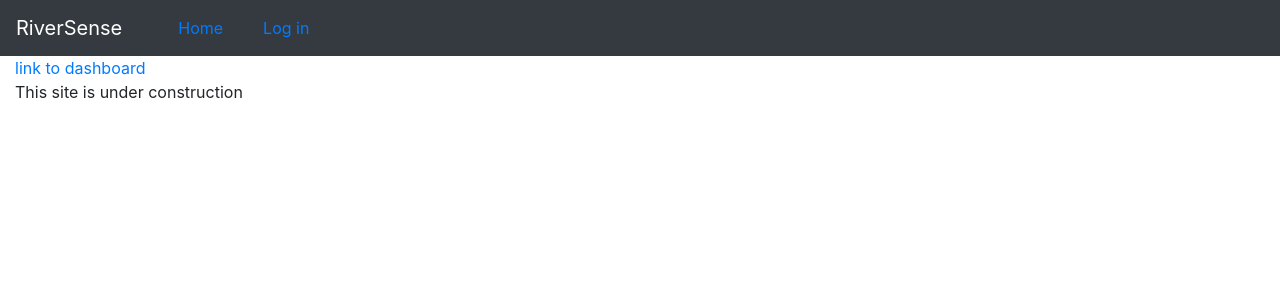
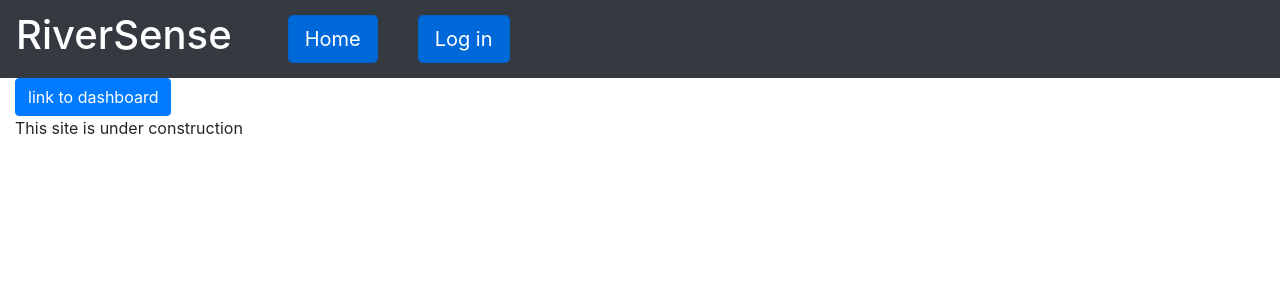
Before and after one commit to zachkohl/Rubicon_Sensors, a Flask app: page / in a window 1280 px wide. Shown: the top 300 px of the page. Run offline with Flask 2, Linux system fonts and the light colour scheme; some libraries are stand-ins or nearby versions.

Commit message:
added buttons

```diff
--- a/app.py
+++ b/app.py
@@ -24,33 +24,33 @@ bcrypt = Bcrypt(app) #use for encryption
 
 
 #  #DATABASE: use this stuff for Sam's desktop
-# app.config['SQLALCHEMY_DATABASE_URI'] = 'mysql://root:password@localhost:3306/sakila'
-# db = SQLAlchemy(app)
+app.config['SQLALCHEMY_DATABASE_URI'] = 'mysql://root:password@localhost:3306/sakila'
+db = SQLAlchemy(app)
 
 
 
- #DATABASE: use this stuff for Zach's desktop
-#app.config['SQLALCHEMY_DATABASE_URI'] = 'mysql://root:kr8tBnnz@localhost:3306/rubiconsensors_0-1'
+#  DATABASE: use this stuff for Zach's desktop
+# app.config['SQLALCHEMY_DATABASE_URI'] = 'mysql://root:kr8tBnnz@localhost:3306/rubiconsensors_0-1'
 
 
 
 
 # DATABASE: use this stuff for deployment on python anywhere.
 
-sslify = SSLify(app) #Runs SSLify, need this in production to force use of SSL. Don't care in development.
-SQLALCHEMY_DATABASE_URI = "mysql+mysqlconnector://{username}:{password}@{hostname}/{databasename}".format(
+# sslify = SSLify(app) #Runs SSLify, need this in production to force use of SSL. Don't care in development.
+# SQLALCHEMY_DATABASE_URI = "mysql+mysqlconnector://{username}:{password}@{hostname}/{databasename}".format(
 
-     username="rubiconsensors",
-     password="wf5PWRM4",
-     hostname="rubiconsensors.mysql.pythonanywhere-services.com",
-     databasename="rubiconsensors$riversensedb",
- )
+#      username="rubiconsensors",
+#      password="wf5PWRM4",
+#      hostname="rubiconsensors.mysql.pythonanywhere-services.com",
+#      databasename="rubiconsensors$riversensedb",
+#  )
 
 
-app.config["SQLALCHEMY_DATABASE_URI"] = SQLALCHEMY_DATABASE_URI
-app.config["SQLALCHEMY_POOL_RECYCLE"] = 299
-app.config["SQLALCHEMY_TRACK_MODIFICATIONS"] = False
-db = SQLAlchemy(app)
+# app.config["SQLALCHEMY_DATABASE_URI"] = SQLALCHEMY_DATABASE_URI
+# app.config["SQLALCHEMY_POOL_RECYCLE"] = 299
+# app.config["SQLALCHEMY_TRACK_MODIFICATIONS"] = False
+# db = SQLAlchemy(app)
 
 #End database deployment
 ########################################END DATABASE STUFF########################################################
--- a/templates/home.html
+++ b/templates/home.html
@@ -7,8 +7,8 @@
 <div class = "container-fluid">
   <div class = 'row'>
     <div class = 'col-lg-12'>
-<a href ="/dashboard.html">link to dashboard</a>
-<p>This site is under construction</p>
+        <a href ="/dashboard.html" class="btn btn-primary">link to dashboard</a>
+      <p>This site is under construction</p>
 
 
 
--- a/templates/includes/navbar.html
+++ b/templates/includes/navbar.html
@@ -1,5 +1,5 @@
 <nav class="navbar navbar-expand-lg navbar-dark bg-dark">
-  <a class="navbar-brand" href="#">RiverSense</a>
+  <a href="#" class="navbar-brand"><h1>RiverSense</h1></a>
   <button class="navbar-toggler" type="button" data-toggle="collapse" data-target="#navbarsExample05" aria-controls="navbarsExample05" aria-expanded="false" aria-label="Toggle navigation">
     <span class="navbar-toggler-icon"></span>
   </button>
@@ -7,7 +7,7 @@
   <div class="collapse navbar-collapse" id="navbarsExample05">
     <ul></ul>
     <ul class="nav navbar-nav">
-     <li><a href="/">Home</a></li>
+     <li><a href="/" class="btn btn-primary btn-lg active">Home</a></li>
      <ul></ul>
      <!-- <li><a href="/login/">Login</a></li>
      <li><a href="/logout.html">Logout</a></li> -->
@@ -15,9 +15,9 @@
     <!-- This is the session checking login logout link. -->
     <ul class="nav navbar-nav navbar-right">
       {% if current_user.is_authenticated %}
-          <li><a href="{{ url_for('logout') }}">Log out</a></li>
+          <li><a href="{{ url_for('logout') }}" class="btn btn-primary btn-lg active">Log out</a></li>
       {% else %}
-          <li><a href="{{ url_for('login') }}">Log in</a></li>
+          <li><a href="{{ url_for('login') }}" class="btn btn-primary btn-lg active">Log in</a></li>
       {% endif %}
   </ul>
 
```
